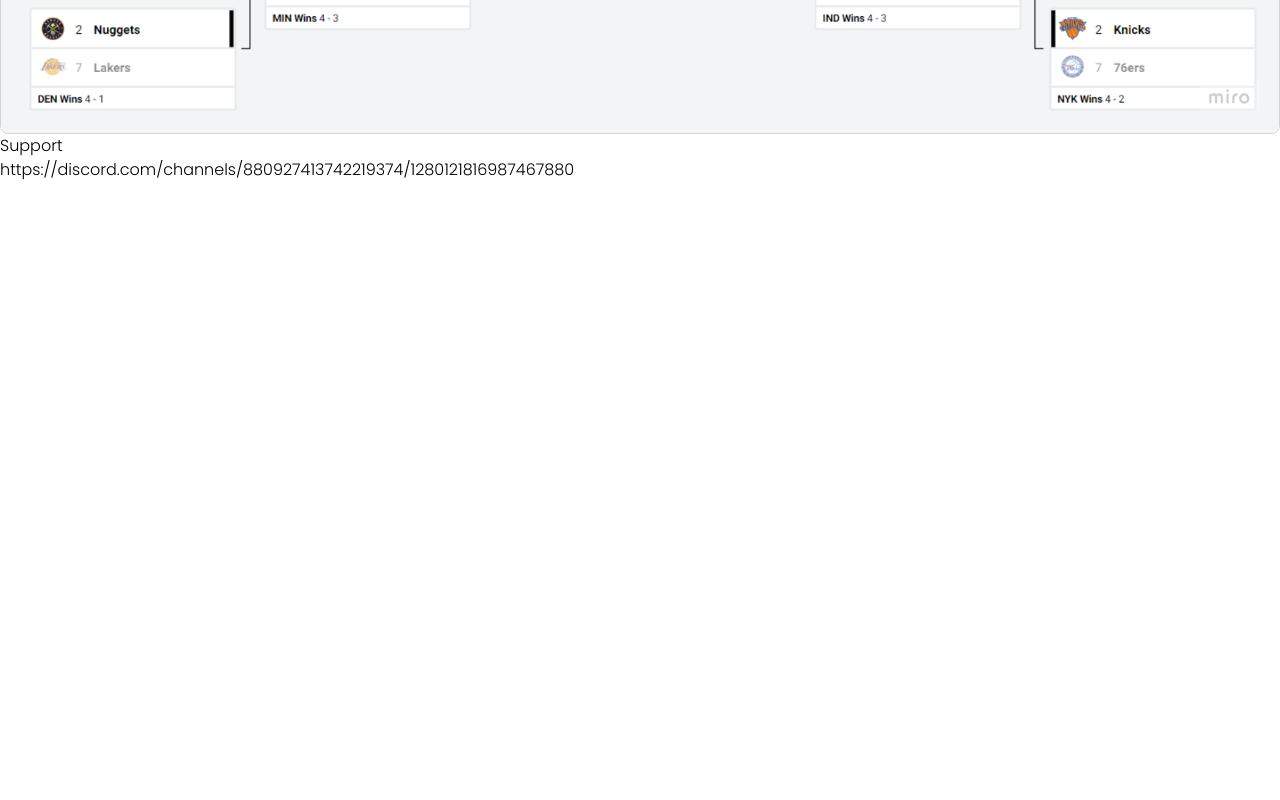
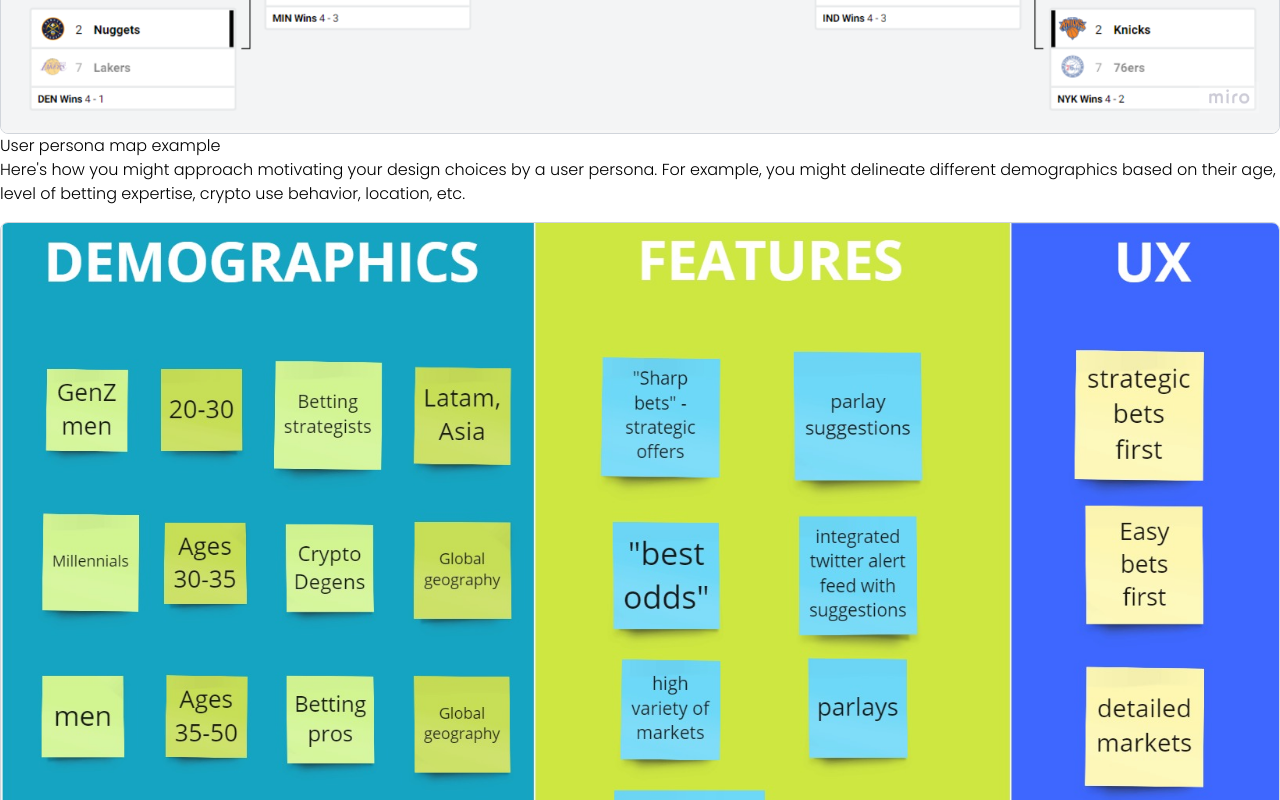
Before and after one commit to Azuro-protocol/gem-docs, a Next.js app: page /community/hackathon in a window 1280 px wide. Shown: the part 1840-2640 px from the top of the page. Before the commit the page ends 2022 px from the top, so only its background shows below. Built offline with nearby package versions, Linux system fonts and the light colour scheme.

Commit message:
hackathon

```diff
--- a/pages/community/hackathon.mdx
+++ b/pages/community/hackathon.mdx
@@ -50,6 +50,16 @@ Example:
   height={700}
 />
 
+### User persona map example
+
+Here's how you might approach motivating your design choices by a user persona. For example, you might delineate different demographics based on their age, level of betting expertise, crypto use behavior, location, etc.
+
+<Image
+  src="/images/community/user_persona.jpg"
+  width={2000}
+  height={700}
+/>
+
 ### Support
 
 https://discord.com/channels/880927413742219374/1280121816987467880
```
Also changed, not shown: public/images/community/user_persona.jpg (added).
